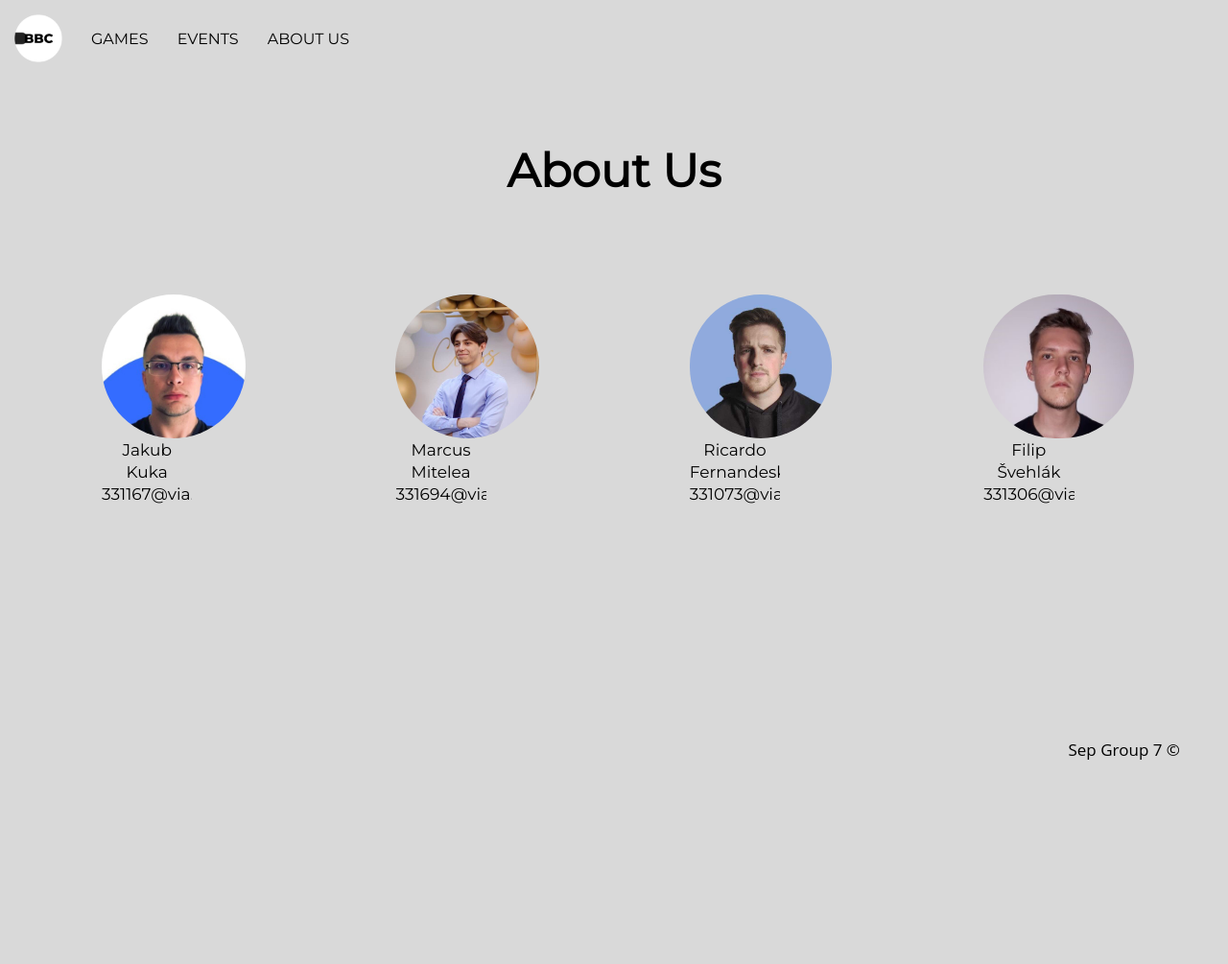
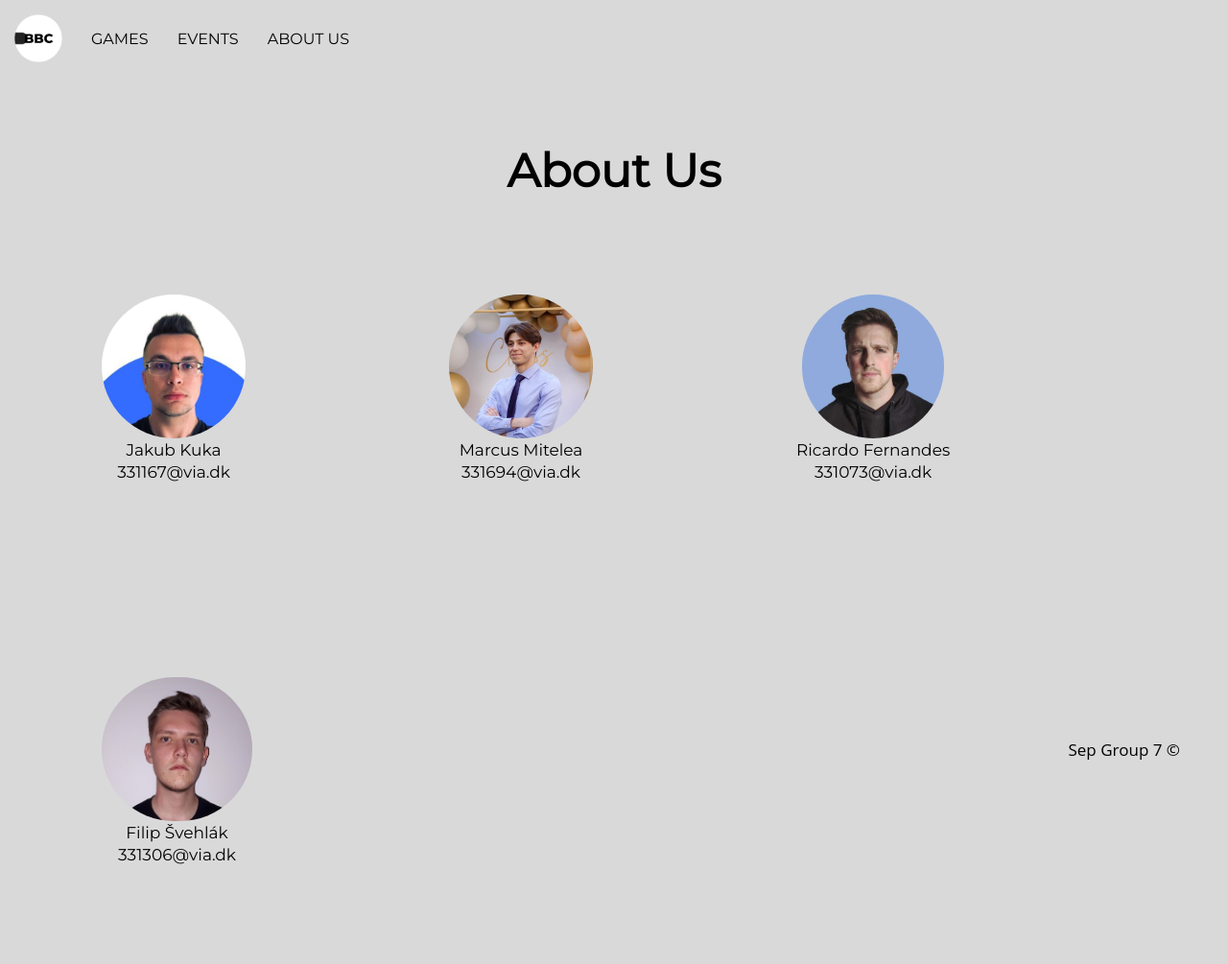
Before and after one commit to SEPgroup7/SEP-Board-Game-1, a plain HTML site: page about.html in a window 1280 px wide. Shown: the whole page at 96% size. Before the commit the page ends 800 px from the top, so only its background shows below. Drawn offline with Linux system fonts and the light colour scheme.

Commit message:
clean up

```diff
--- a/about.html
+++ b/about.html
@@ -51,9 +51,9 @@
             </div>
 
             <div class="box">
-                <img src="images/Faces/RicardoFernandesk.jpeg" alt="RicardoFernandesk"></a>
+                <img src="images/Faces/RicardoFernandes.jpeg" alt="RicardoFernandes"></a>
                 <p class="center">
-                    <a href="mailto:331073@via.dk">Ricardo Fernandesk<br>331073@via.dk</a>
+                    <a href="mailto:331073@via.dk">Ricardo Fernandes<br>331073@via.dk</a>
             </div>
 
             <div class="box">
--- a/css/about.css
+++ b/css/about.css
@@ -2,7 +2,6 @@
 
 #service {
     margin: 34px;
-    display: flex;
 }
 
 h1{
@@ -16,7 +15,6 @@ h1{
 }
 
 .box{
-    width: 23%;
     justify-content: center;
     align-items: center;
 }
```
Also changed, not shown: images/Faces/RicardoFernandes.jpeg (renamed from images/Faces/RicardoFernandesk.jpeg).
